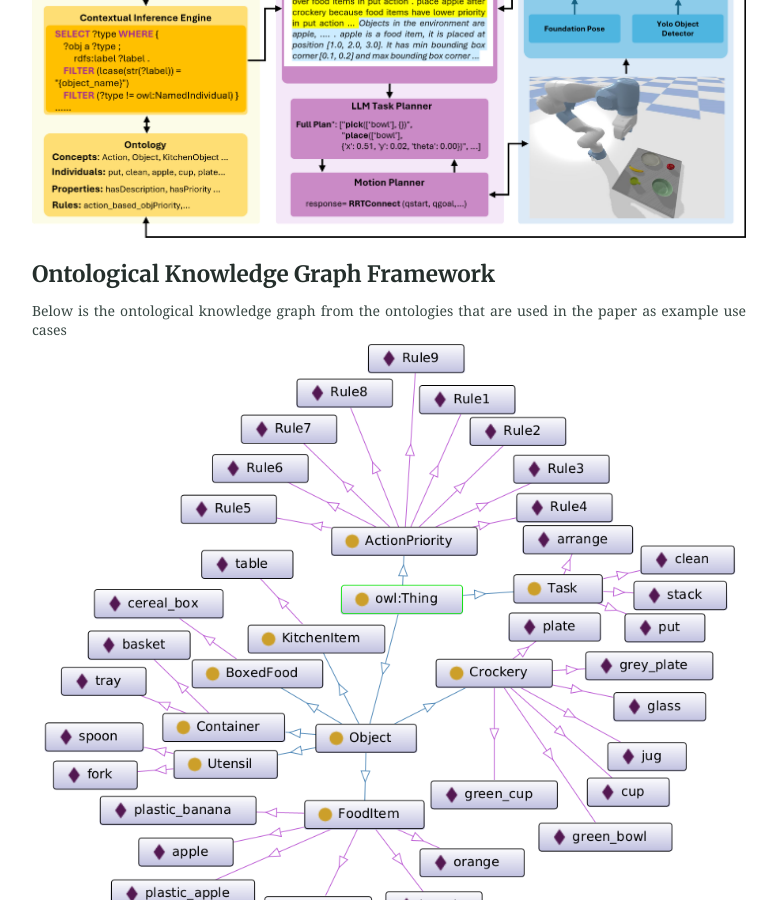
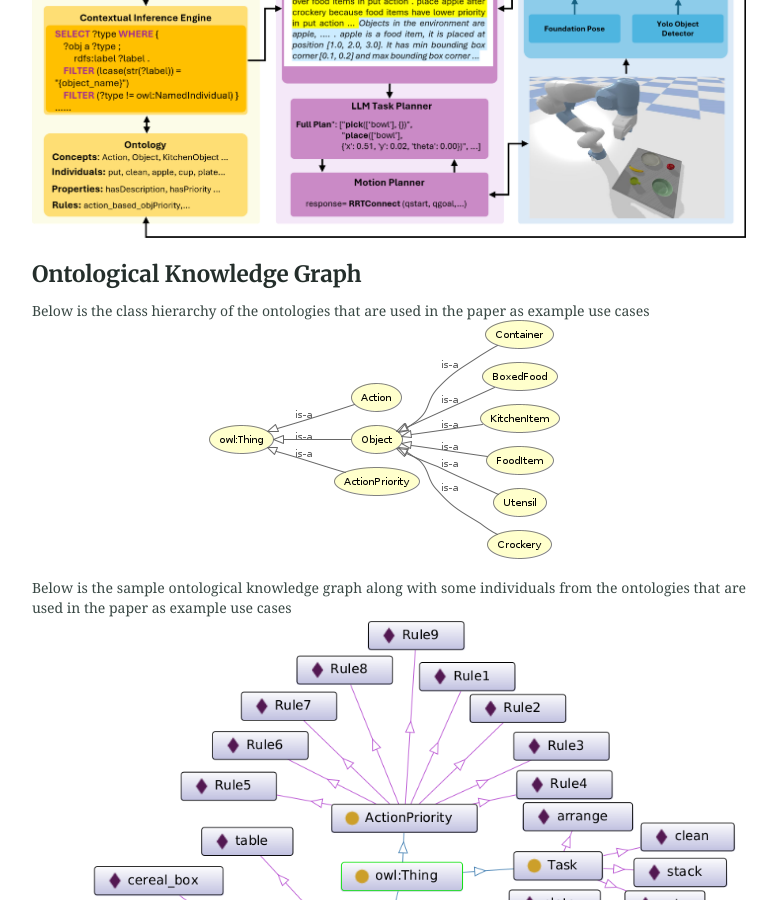
Before and after one commit to Muhayyuddin/llm-tamp, a Jekyll site: the page built from index.md, in a window 1280 px wide and 900 px high, scrolled down 2718 px. Shown: the whole window, without its empty margins (251-1028 px from the left). Built offline with Jekyll 4.4.1, drawn with Linux system fonts in a browser that asks for light colours; our own code applies the rules of GitHub Pages for plain Markdown files.

Commit message:
Update index.md

```diff
--- a/index.md
+++ b/index.md
@@ -78,9 +78,16 @@ The ontology-driven LM-TAMP framework enhances prompt elaboration for generating
   <img src="assets/ssp4.png" alt="framework" />
 </div>
 
-<h5 id="framework" style="margin-bottom: 10px;">Ontological Knowledge Graph Framework</h5>
+<h5 id="framework" style="margin-bottom: 10px;">Ontological Knowledge Graph</h5>
 <div style="text-align: justify; font-size: 14px; line-height: 1.4;">
-Below is the ontological knowledge graph from the ontologies that are used in the paper as example use cases
+Below is the class hierarchy of the ontologies that are used in the paper as example use cases
+</div>
+<div style="text-align: center;">
+  <img src="assets/OWLVIZ.png" alt="framework" />
+</div>
+
+<div style="text-align: justify; font-size: 14px; line-height: 1.4;">
+Below is the sample ontological knowledge graph along with some individuals from the ontologies that are used in the paper as example use cases
 </div>
 <div style="text-align: center;">
   <img src="assets/ontograph.png" alt="framework" />
```
